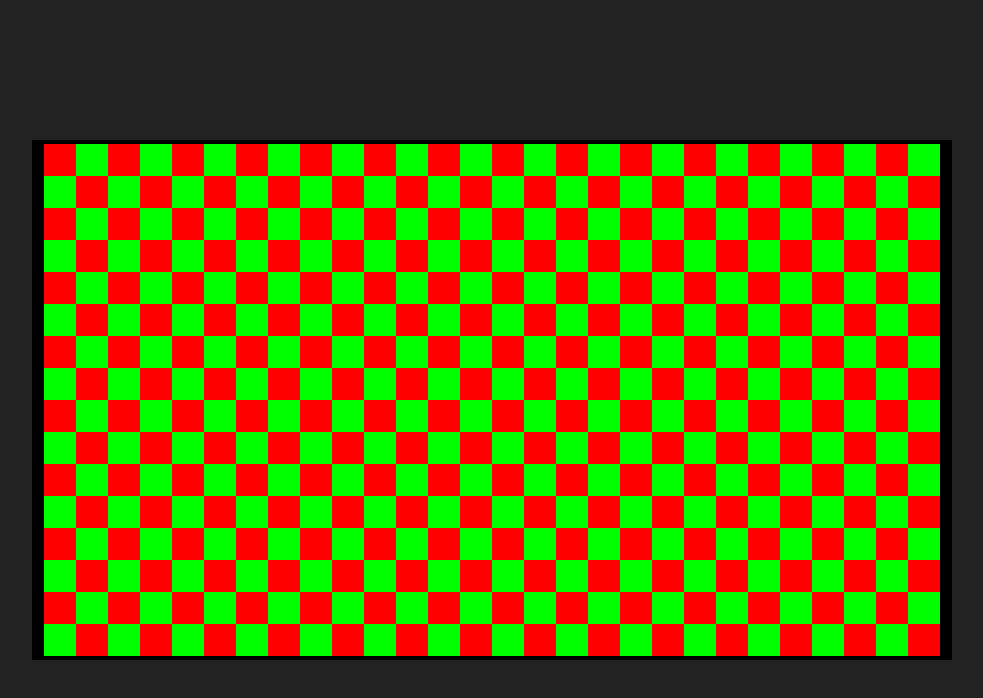
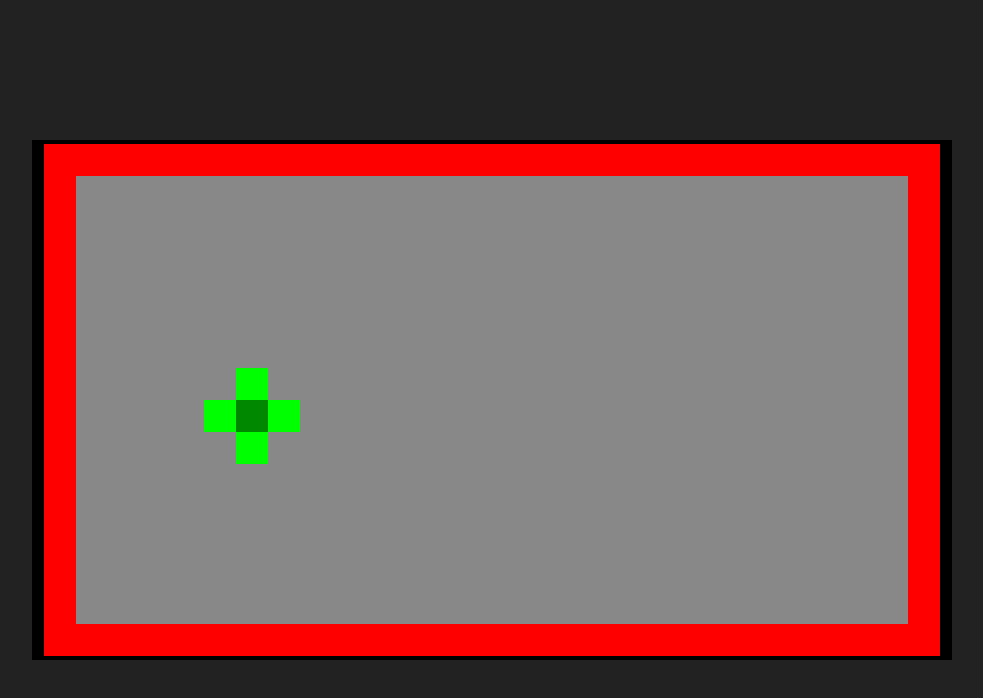
Before and after one commit to ztstroud/WeeklyGameJam, a plain HTML site: page week78/index.html in a window 1280 px wide. Shown: the whole page, without its empty margins (148-1131 px from the left). Drawn offline with Linux system fonts and the light colour scheme.

Commit message:
Added basic level dynamics

```diff
--- a/week78/index.html
+++ b/week78/index.html
@@ -37,6 +37,7 @@
     <canvas id="gameCanvas" width="920" height="520" ></canvas>
 
     <script src="./engine.js" ></script>
+    <script src="./levelData.js" ></script>
     <script src="./levelState.js" ></script>
 
     <script>
@@ -44,7 +45,7 @@
       InputManager.bind(document.getElementById("gameCanvas"));
 
       ImageManager.allMediaLoaded = function() {
-        levelState.loadLevel();
+        levelState.loadLevel(levels[0]);
         StateManager.setState(levelState);
 
         Engine.start();
--- /dev/null
+++ b/week78/levelData.js
@@ -0,0 +1,36 @@
+var levels = [
+  {
+    layout: [
+      "############################",
+      "#--------------------------#",
+      "#--------------------------#",
+      "#--------------------------#",
+      "#--------------------------#",
+      "#--------------------------#",
+      "#--------------------------#",
+      "#-----B--------------------#",
+      "#----BNB------------G------#",
+      "#-----B--------------------#",
+      "#--------------------------#",
+      "#--------------------------#",
+      "#--------------------------#",
+      "#--------------------------#",
+      "#--------------------------#",
+      "############################",
+    ],
+
+    events: [
+      {
+        x: 19,
+        y: 3,
+        changes: [
+          {
+            x: 1,
+            y: 1,
+            tile: "N"
+          }
+        ]
+      }
+    ]
+  }
+]
--- a/week78/levelState.js
+++ b/week78/levelState.js
@@ -1,14 +1,98 @@
 var levelState = {
   levelData: undefined,
+  events: undefined,
+  slimeMap: undefined,
 
   update: function() {
+    var xOffset = GraphicsManager.canvas.width / 2 - 448;
+    var yOffset = GraphicsManager.canvas.height / 2 - 256;
 
+    if(InputManager.mouseReleased) {
+      let boardXOffset = InputManager.mouseX - xOffset;
+      let boardYOffset = InputManager.mouseY - yOffset;
+
+      if(boardXOffset >= 0 && boardXOffset < 896 && boardYOffset >= 0 && boardYOffset < 512)
+        this.clickCell(Math.floor(boardXOffset / 32), Math.floor(boardYOffset / 32));
+    }
+  },
+
+  clickCell: function(column, row) {
+    if(this.levelData[row][column] !== "#" && this.levelData[row][column] !== "N" && this.levelData[row][column] !== "B" && this.nextToSlime(column, row)) {
+      this.levelData[row][column] = "B";
+
+      if(this.events.hasOwnProperty(column + "x" + row)) {
+          for(var index in this.events[column + "x" + row]) {
+            var change = this.events[column + "x" + row][index];
+
+            this.levelData[change.y][change.x] = change.tile;
+          }
+      }
+
+      this.updateSlimeMap();
+    }
+  },
+
+  updateSlimeMap: function() {
+    this.slimeMap = {
+      tiles: [],
+      nucleus: {}
+    };
+
+    for(var row = 0; row < 16; row++) {
+      this.slimeMap.tiles[row] = [];
+
+      for(var column = 0; column < 28; column++)
+        this.slimeMap.tiles[row][column] = -1;
+    }
+
+    var groupID = 0;
+
+    for(var row = 0; row < 16; row++)
+      for(var column = 0; column < 28; column++)
+        if((this.levelData[row][column] === "N" || this.levelData[row][column] === "B") && this.slimeMap.tiles[row][column] === -1)
+          this.exploreSlimeMap(column, row, groupID++);
+
+    for(var row = 0; row < 16; row++)
+      for(var column = 0; column < 28; column++)
+        if(this.levelData[row][column] === "N")
+          this.slimeMap.nucleus[this.slimeMap.tiles[row][column]] = true;
+  },
+
+  exploreSlimeMap: function(column, row, groupID) {
+    if(row < 0 || row >= 16 || column < 0 || column >= 28 || (this.levelData[row][column] !== "N" && this.levelData[row][column] !== "B") || this.slimeMap.tiles[row][column] >= 0)
+      return;
+
+    this.slimeMap.tiles[row][column] = groupID;
+
+    this.exploreSlimeMap(column - 1, row, groupID);
+    this.exploreSlimeMap(column + 1, row, groupID);
+    this.exploreSlimeMap(column, row - 1, groupID);
+    this.exploreSlimeMap(column, row + 1, groupID);
+  },
+
+  nextToSlime: function(column, row) {
+    if(this.levelData === undefined)
+      return false;
+
+    if(column > 0 && (this.levelData[row][column - 1] === "N" || this.levelData[row][column - 1] === "B") && this.slimeMap.nucleus.hasOwnProperty(this.slimeMap.tiles[row][column - 1]))
+      return true;
+
+    if(column < 27 && (this.levelData[row][column + 1] === "N" || this.levelData[row][column + 1] === "B") && this.slimeMap.nucleus.hasOwnProperty(this.slimeMap.tiles[row][column + 1]))
+      return true;
+
+    if(row > 0 && (this.levelData[row - 1][column] === "N" || this.levelData[row - 1][column] === "B") && this.slimeMap.nucleus.hasOwnProperty(this.slimeMap.tiles[row - 1][column]))
+      return true;
+
+    if(row < 27 && (this.levelData[row + 1][column] === "N" || this.levelData[row + 1][column] === "B") && this.slimeMap.nucleus.hasOwnProperty(this.slimeMap.tiles[row + 1][column]))
+      return true;
+
+    return false;
   },
 
   draw: function(ctx) {
     GraphicsManager.clear();
 
-    //if(this.levelData !== undefined)
+    if(this.levelData !== undefined)
       this.drawLevel(ctx);
   },
 
@@ -16,14 +100,44 @@ var levelState = {
     var xOffset = GraphicsManager.canvas.width / 2 - 448;
     var yOffset = GraphicsManager.canvas.height / 2 - 256;
 
-    for(var row = 0; row < 16; row++)
+    for(var row = 0; row < 16; row++) {
       for(var column = 0; column < 28; column++) {
-        ctx.fillStyle = (row + column) % 2 === 0 ? "#FF0000" : "#00FF00";
+        if(this.levelData[row][column] == "#")
+          ctx.fillStyle = "#FF0000";
+        else if(this.levelData[row][column] == "N")
+          ctx.fillStyle = "#008800";
+        else if(this.levelData[row][column] == "B")
+          ctx.fillStyle = "#00FF00";
+        else if(this.levelData[row][column] == "O")
+          ctx.fillStyle = "#444444";
+        else
+          ctx.fillStyle = "#888888";
+
         ctx.fillRect(xOffset + 32 * column, yOffset + 32 * row, 32, 32);
       }
+    }
   },
 
   loadLevel: function(levelData) {
-    //
+    this.levelData = [];
+    this.events = {};
+
+    for(var row = 0; row < 16; row++) {
+      this.levelData[row] = [];
+
+      for(var column = 0; column < 28; column++) {
+        this.levelData[row][column] = levelData.layout[row].charAt(column);
+      }
+    }
+
+    this.updateSlimeMap();
+
+    for(var index in levelData.events) {
+      var event = levelData.events[index];
+
+      this.events[event.x + "x" + event.y] = event.changes;
+    }
+
+    console.log(this.events);
   }
 }
```
